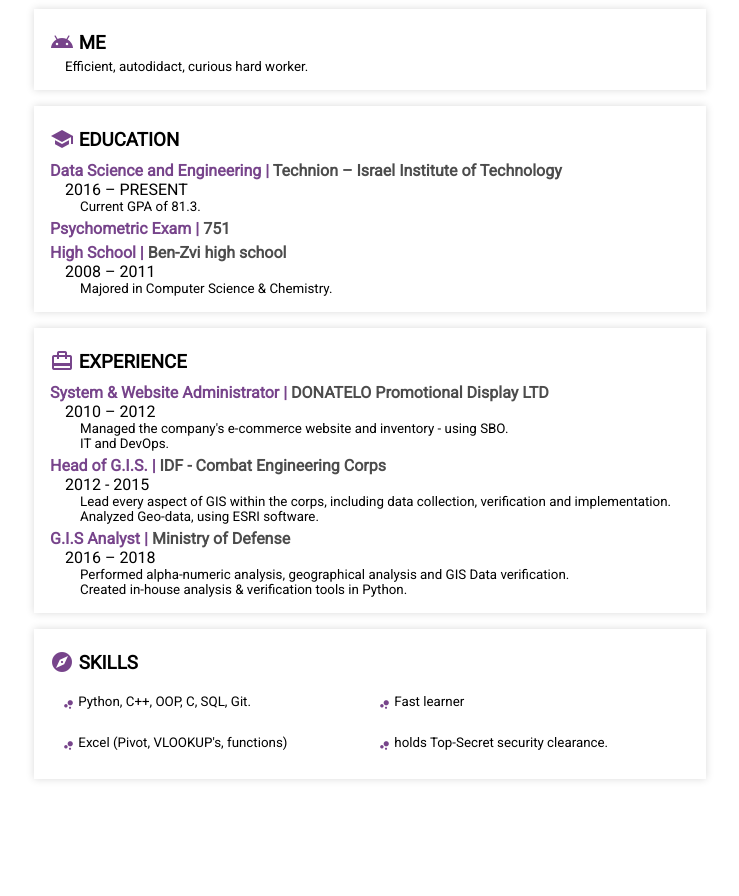
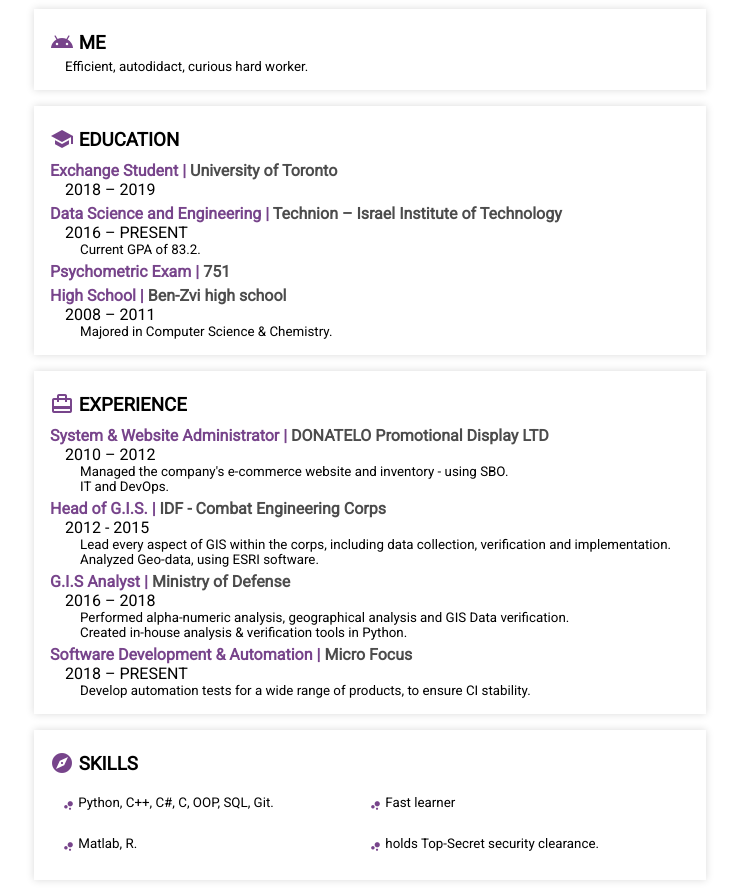
Before and after one commit to afikbar/cv_app, a plain HTML site: page index.html in a window 1280 px wide. Shown: the part 195-1091 px from the top of the page, without its empty margins (270-1009 px from the left). Before the commit the page ends 990 px from the top, so only its background shows below. Drawn offline with Linux system fonts and the light colour scheme.

Commit message:
[web] updated info

```diff
--- a/index.html
+++ b/index.html
@@ -5,7 +5,11 @@
     <script async src="https://www.googletagmanager.com/gtag/js?id=UA-47953793-2"></script>
     <script>
         window.dataLayer = window.dataLayer || [];
-        function gtag(){dataLayer.push(arguments);}
+
+        function gtag() {
+            dataLayer.push(arguments);
+        }
+
         gtag('js', new Date());
 
         gtag('config', 'UA-47953793-2');
@@ -39,7 +43,7 @@
             <div class="bottom-header">
                 <div class="git">
                     <i class="material-icons">device_hub</i>
-                    <a href="https://github.com/afikbar"  target="_blank" class="link">GitHub</a>
+                    <a href="https://github.com/afikbar" target="_blank" class="link">GitHub</a>
                 </div>
                 <div class="files">
                     <a href="assets/Afik_CV_040518.pdf" target="_blank" class="material-icons files">file_download</a>
@@ -56,11 +60,18 @@
         <div class="card edu">
             <h3 style="font-weight: bold;"><i class="material-icons" style="color: #77448B">school</i> EDUCATION</h3>
             <div class="flex-container-col">
+                <h4><span style="color: #77448B">Exchange Student | </span>
+                    <span style="color: #4C4C4C">University of Toronto</span></h4>
+                <div class="indent-text flex-container-col">
+                    <span>2018 – 2019</span>
+                </div>
+            </div>
+            <div class="flex-container-col">
                 <h4><span style="color: #77448B">Data Science and Engineering | </span>
                     <span style="color: #4C4C4C">Technion – Israel Institute of Technology</span></h4>
                 <div class="indent-text flex-container-col">
                     <span>2016 – PRESENT</span>
-                    <small class="indent-text">Current GPA of 81.3.</small>
+                    <small class="indent-text">Current GPA of 83.2.</small>
                 </div>
             </div>
             <div class="flex-container-col">
@@ -91,7 +102,8 @@
                 <span style="color: #4C4C4C">IDF - Combat Engineering Corps</span></h4>
             <div class="indent-text flex-container-col">
                 <span> 2012 - 2015</span>
-                <small class="indent-text">Lead every aspect of GIS within the corps, including data collection, verification and
+                <small class="indent-text">Lead every aspect of GIS within the corps, including data collection,
+                    verification and
                     implementation.<br>
                     Analyzed Geo-data, using ESRI software.
                 </small>
@@ -100,8 +112,17 @@
                 <span style="color: #4C4C4C">Ministry of Defense</span></h4>
             <div class="indent-text flex-container-col">
                 <span>2016 – 2018</span>
-                <small class="indent-text">Performed alpha-numeric analysis, geographical analysis and GIS Data verification. <br>
+                <small class="indent-text">Performed alpha-numeric analysis, geographical analysis and GIS Data
+                    verification. <br>
                     Created in-house analysis & verification tools in Python.
+                </small>
+            </div>
+            <h4><span style="color: #77448B">Software Development & Automation | </span>
+                <span style="color: #4C4C4C">Micro Focus</span></h4>
+            <div class="indent-text flex-container-col">
+                <span>2018 – PRESENT</span>
+                <small class="indent-text">
+                    Develop automation tests for a wide range of products, to ensure CI stability.
                 </small>
             </div>
         </div>
@@ -111,25 +132,24 @@
                 <tr>
                     <td align="left">
                         <small><i class="material-icons" style="color: #77448B;font-size: small;">bubble_chart</i>
-                            Python,
-                            C++, OOP, C, SQL, Git.
+                            Python, C++, C#, C, OOP, SQL, Git.
                         </small>
                     </td>
                     <td align="left">
-                        <small><i class="material-icons" style="color: #77448B;font-size: small;">bubble_chart</i> Fast
-                            learner
+                        <small><i class="material-icons" style="color: #77448B;font-size: small;">bubble_chart</i>
+                            Fast learner
                         </small>
                     </td>
                 </tr>
                 <tr>
                     <td align="left">
-                        <small><i class="material-icons" style="color: #77448B;font-size: small;">bubble_chart</i> Excel
-                            (Pivot, VLOOKUP's, functions)
+                        <small><i class="material-icons" style="color: #77448B;font-size: small;">bubble_chart</i>
+                            Matlab, R.
                         </small>
                     </td>
                     <td align="left">
-                        <small><i class="material-icons" style="color: #77448B;font-size: small;">bubble_chart</i> holds
-                            Top-Secret security clearance.
+                        <small><i class="material-icons" style="color: #77448B;font-size: small;">bubble_chart</i>
+                            holds Top-Secret security clearance.
                         </small>
                     </td>
                 </tr>
```
